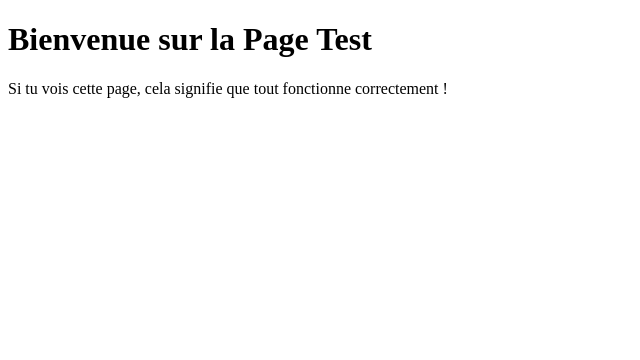
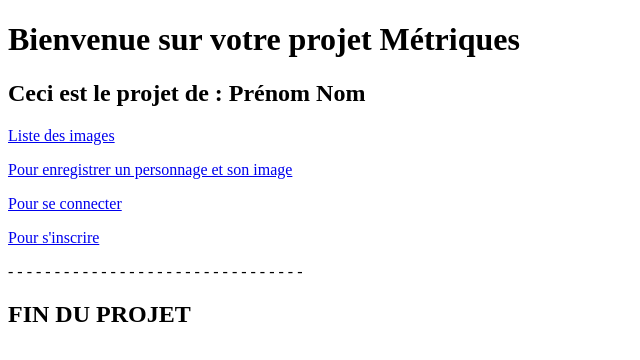
Before and after one commit to EtienneBis/Projet1, a plain HTML site: page templates/hello.html in a window 1280 px wide. Shown: the whole page, without its empty margins (0-640 px from the left). Drawn offline with Linux system fonts and the light colour scheme.

Commit message:
Update hello.html

```diff
--- a/templates/hello.html
+++ b/templates/hello.html
@@ -1,12 +1,12 @@
-<!DOCTYPE html>
-<html lang="fr">
-<head>
-    <meta charset="UTF-8">
-    <meta name="viewport" content="width=device-width, initial-scale=1.0">
-    <title>Page Test</title>
-</head>
-<body>
-    <h1>Bienvenue sur la Page Test</h1>
-    <p>Si tu vois cette page, cela signifie que tout fonctionne correctement !</p>
-</body>
-</html>
+<!doctype html>
+<title>Evaluation</title>
+<h1>Bienvenue sur votre projet Métriques</h1>
+<h2>Ceci est le projet de : Prénom Nom</h2>
+<p><a href="/">Liste des images</a></p>
+<!-- <p><a href="https://snksnw2.alwaysdata.net/form_upload">Pour uploader une image</a></p>
+<p><a href="https://snksnw2.alwaysdata.net/enregistrer_perso">Pour enregistrer un personnage</a></p> -->
+<p><a href="/enregistrer_et_uploader">Pour enregistrer un personnage et son image</a></p>
+<p><a href="/lecture">Pour se connecter</a></p>
+<p><a href="/enregistrer_client">Pour s'inscrire</a></p>
+<p>- - - - - - - - - - - - - - - - - - - - - - - - - - - - - - - - </p>
+<h2>FIN DU PROJET</h2>
```
